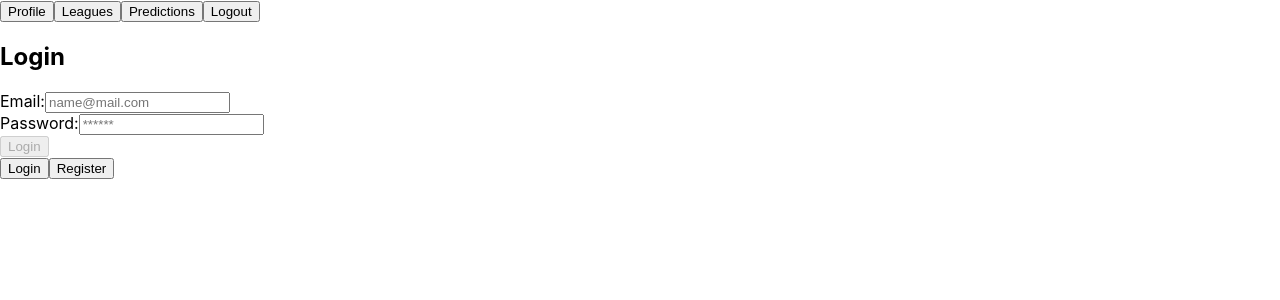
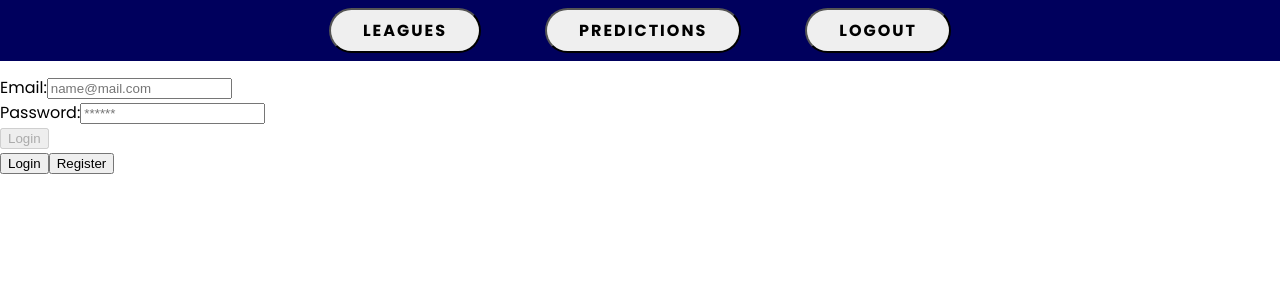
Before and after one commit to colinhoward89/predict-d, a React (Create React App) app in the folder client/: page / in a window 1280 px wide. Shown: the top 300 px of the page. Built offline with nearby package versions, Linux system fonts and the light colour scheme.

Commit message:
Added styling and accessibility to Navbar

```diff
--- a/client/src/components/Navbar/Navbar.module.css
+++ b/client/src/components/Navbar/Navbar.module.css
@@ -1 +1,40 @@
-.Navbar {}
+.Navbar {
+  position: fixed;
+  top: 0;
+  width: 100%;
+  text-align: center;
+  background-color: #00005D;
+  z-index: 1000;
+}
+
+.NavbarMain {
+  list-style: none;
+  display: flex;
+  align-items: center;
+  justify-content: center;
+  padding: 0.5rem;
+  margin: 0;
+}
+
+.NavbarLink {
+  border-radius: 2rem;
+  padding: 0.5rem 2rem;
+  display: inline-block;
+  font-size: 1rem;
+  text-transform: uppercase;
+  letter-spacing: 2px;
+  font-weight: 700;
+  margin: 0 2rem;
+  white-space: nowrap;
+  overflow: hidden;
+  text-overflow: ellipsis;
+  font-family: 'Poppins', sans-serif;
+}
+
+@media screen and (max-width: 767px) {
+  .NavbarLink {
+    font-size: 0.8rem;
+    padding: 0.5rem;
+    margin: 0 0.5rem;
+  }
+}
--- a/client/src/components/Navbar/Navbar.tsx
+++ b/client/src/components/Navbar/Navbar.tsx
@@ -1,9 +1,7 @@
-import React, { FC } from 'react';
+import { FC } from 'react';
 import { useNavigate } from 'react-router-dom';
 import styles from './Navbar.module.css';
 import { useAuth } from '../../AuthContext';
-
-interface NavbarProps {}
 
 const Navbar: FC<NavbarProps> = () => {
   const navigate = useNavigate();
@@ -18,12 +16,34 @@ const Navbar: FC<NavbarProps> = () => {
   };
 
   return (
-    <div className={styles.Navbar}>
-      <button onClick={() => handleNavigation('/')}>Profile</button>
-      <button onClick={() => handleNavigation('/leagues')}>Leagues</button>
-      <button onClick={() => handleNavigation('/predictions')}>Predictions</button>
-      <button onClick={() => handleNavigation('/logout')}>Logout</button>
-    </div>
+    <nav className={styles.Navbar}>
+      <ul className={styles.NavbarMain}>
+        <li>
+          <button
+            className={styles.NavbarLink}
+            onClick={() => handleNavigation('/leagues')}
+          >
+            Leagues
+          </button>
+        </li>
+        <li>
+          <button
+            className={styles.NavbarLink}
+            onClick={() => handleNavigation('/predictions')}
+          >
+            Predictions
+          </button>
+        </li>
+        <li>
+          <button
+            className={styles.NavbarLink}
+            onClick={() => handleNavigation('/logout')}
+          >
+            Logout
+          </button>
+        </li>
+      </ul>
+    </nav>
   );
 };
 
--- a/client/src/index.css
+++ b/client/src/index.css
@@ -1,13 +1,9 @@
+@import url('https://fonts.googleapis.com/css2?family=Poppins:wght@400;700&display=swap');
+
 body {
   margin: 0;
-  font-family: -apple-system, BlinkMacSystemFont, 'Segoe UI', 'Roboto', 'Oxygen',
-    'Ubuntu', 'Cantarell', 'Fira Sans', 'Droid Sans', 'Helvetica Neue',
-    sans-serif;
+  padding: 0;
+  font-family: 'Poppins', sans-serif;
   -webkit-font-smoothing: antialiased;
   -moz-osx-font-smoothing: grayscale;
 }
-
-code {
-  font-family: source-code-pro, Menlo, Monaco, Consolas, 'Courier New',
-    monospace;
-}
--- a/client/src/react-app-env.d.ts
+++ b/client/src/react-app-env.d.ts
@@ -88,3 +88,5 @@ interface FixtureRowProps {
 interface PredictionsListProps {
   onSubmitAllPredictions: () => void;
 }
+
+interface NavbarProps {}
```
Also changed, not shown: 1 other file (tests, documents, lock files or other folders).
